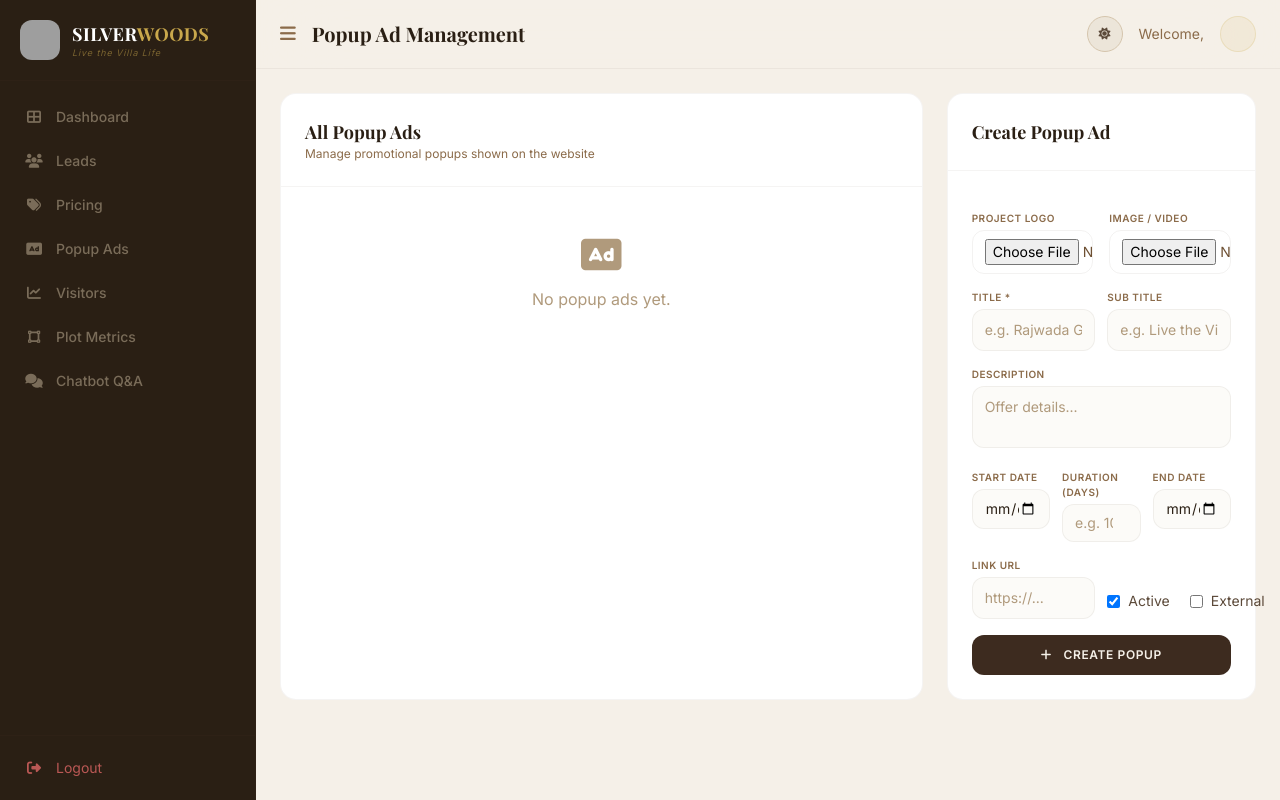
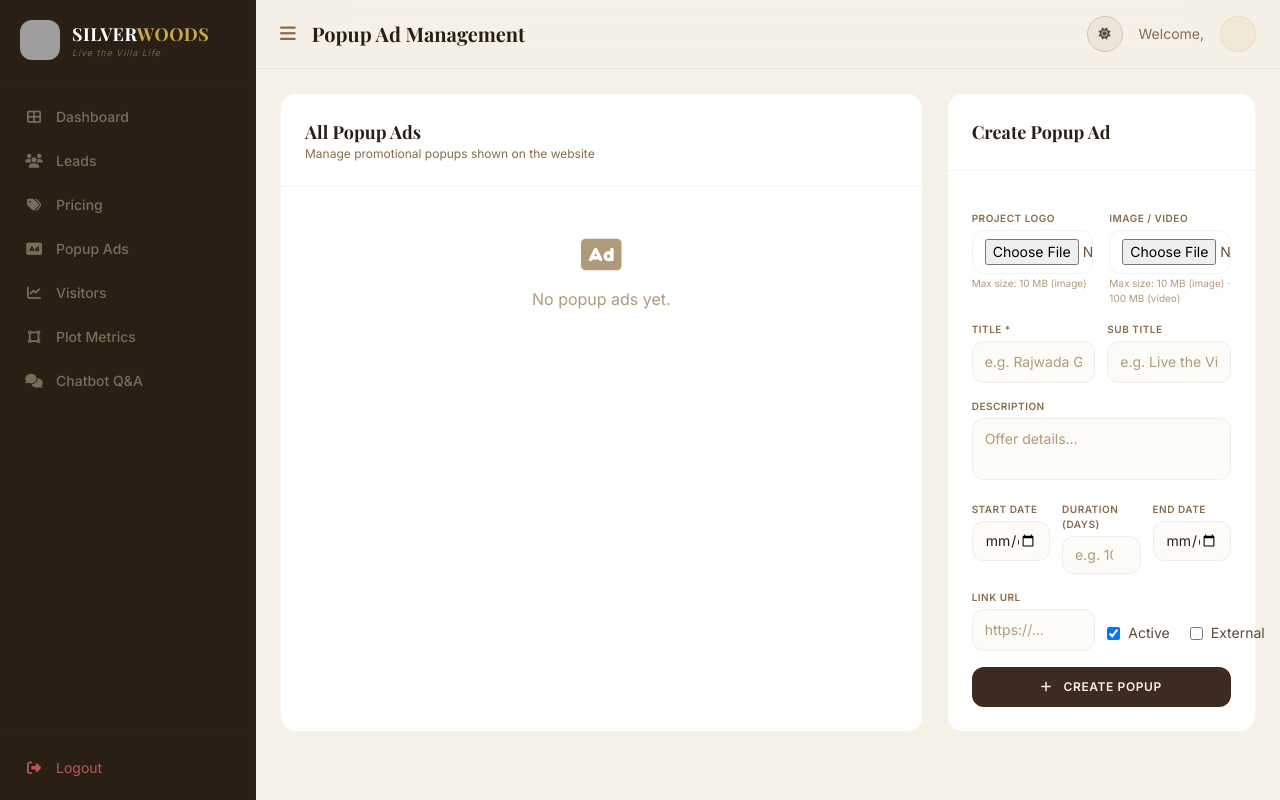
Before and after one commit to Rajwada-Infotech/SilverWoods, a Django app: template templates/admin_panel/popups.html in a window 1280 px wide. Run offline with Django 5.2, Linux system fonts and the light colour scheme; the template is opened without the code that fills it, so the values that code supplies are empty; some libraries are stand-ins or nearby versions; some web fonts are replaced; grey boxes are pictures that could not be loaded.

Commit message:
feat: show max upload size hints below file inputs (10MB image, 100MB video)

```diff
--- a/templates/admin_panel/popups.html
+++ b/templates/admin_panel/popups.html
@@ -59,6 +59,7 @@
                             <label class="block text-[10px] font-semibold text-brown-400 dark:text-cream-300/30 mb-1 tracking-wider uppercase">Project Logo</label>
                             <div id="edit-logo-preview-{{ popup.pk }}">{% if popup.logo_url_cdn %}<img src="{{ popup.logo_url_cdn }}" class="h-24 w-24 object-contain rounded-lg mb-1 border border-brown-700/10 dark:border-white/[0.06]" alt="Current logo" onerror="this.style.display='none'">{% else %}<div class="h-24"></div>{% endif %}</div>
                             <input type="file" accept="image/*" class="sw-direct-upload w-full px-3 py-2 border border-brown-700/[0.06] dark:border-white/[0.06] rounded-xl text-sm text-brown-500 dark:text-cream-300/40" data-folder="popups/logos" data-hidden="edit-logo-pid-{{ popup.pk }}" data-preview="edit-logo-preview-{{ popup.pk }}">
+                            <p class="text-[10px] text-brown-300 dark:text-cream-300/25 mt-0.5">Max size: 10 MB (image)</p>
                             <input type="hidden" name="logo_public_id" id="edit-logo-pid-{{ popup.pk }}">
                             <div class="text-xs text-gold-600 edit-logo-prog-{{ popup.pk }} hidden">Uploading...</div>
                         </div>
@@ -66,6 +67,7 @@
                             <label class="block text-[10px] font-semibold text-brown-400 dark:text-cream-300/30 mb-1 tracking-wider uppercase">Image / Video</label>
                             <div id="edit-img-preview-{{ popup.pk }}">{% if popup.image_url_cdn %}{% with popup.image.name|lower as fname %}{% if ".mp4" in fname or ".webm" in fname or ".mov" in fname %}<video src="{{ popup.image_url_cdn }}" class="w-full h-24 object-cover rounded-lg mb-1 border border-brown-700/10 dark:border-white/[0.06]" muted autoplay loop playsinline onerror="this.style.display='none'"></video>{% else %}<img src="{{ popup.image_url_cdn }}" class="w-full h-24 object-cover rounded-lg mb-1 border border-brown-700/10 dark:border-white/[0.06]" alt="" onerror="this.style.display='none'">{% endif %}{% endwith %}{% endif %}</div>
                             <input type="file" accept="image/*,video/mp4,video/webm,video/quicktime" class="sw-direct-upload w-full px-3 py-2 border border-brown-700/[0.06] dark:border-white/[0.06] rounded-xl text-sm text-brown-500 dark:text-cream-300/40" data-folder="popups" data-hidden="edit-img-pid-{{ popup.pk }}" data-preview="edit-img-preview-{{ popup.pk }}">
+                            <p class="text-[10px] text-brown-300 dark:text-cream-300/25 mt-0.5">Max size: 10 MB (image) · 100 MB (video)</p>
                             <input type="hidden" name="image_public_id" id="edit-img-pid-{{ popup.pk }}">
                             <div class="text-xs text-gold-600 edit-img-prog-{{ popup.pk }} hidden">Uploading...</div>
                         </div>
@@ -137,6 +139,7 @@
                     <label class="block text-[10px] font-semibold text-brown-400 dark:text-cream-300/30 mb-1 tracking-wider uppercase">Project Logo</label>
                     <div id="create-logo-preview" class="mb-1"></div>
                     <input type="file" id="create-logo-file" accept="image/*" class="sw-direct-upload w-full px-3 py-2 border border-brown-700/[0.06] dark:border-white/[0.06] rounded-xl text-sm text-brown-500 dark:text-cream-300/40" data-folder="popups/logos" data-hidden="create-logo-public-id" data-preview="create-logo-preview">
+                    <p class="text-[10px] text-brown-300 dark:text-cream-300/25 mt-0.5">Max size: 10 MB (image)</p>
                     <input type="hidden" name="logo_public_id" id="create-logo-public-id">
                     <div id="create-logo-progress" class="mt-1 text-xs text-gold-600 hidden">Uploading...</div>
                 </div>
@@ -144,6 +147,7 @@
                     <label class="block text-[10px] font-semibold text-brown-400 dark:text-cream-300/30 mb-1 tracking-wider uppercase">Image / Video</label>
                     <div id="create-image-preview" class="mb-1"></div>
                     <input type="file" id="create-image-file" accept="image/*,video/mp4,video/webm,video/quicktime" class="sw-direct-upload w-full px-3 py-2 border border-brown-700/[0.06] dark:border-white/[0.06] rounded-xl text-sm text-brown-500 dark:text-cream-300/40" data-folder="popups" data-hidden="create-image-public-id" data-preview="create-image-preview">
+                    <p class="text-[10px] text-brown-300 dark:text-cream-300/25 mt-0.5">Max size: 10 MB (image) · 100 MB (video)</p>
                     <input type="hidden" name="image_public_id" id="create-image-public-id">
                     <div id="create-image-progress" class="mt-1 text-xs text-gold-600 hidden">Uploading...</div>
                 </div>
```
